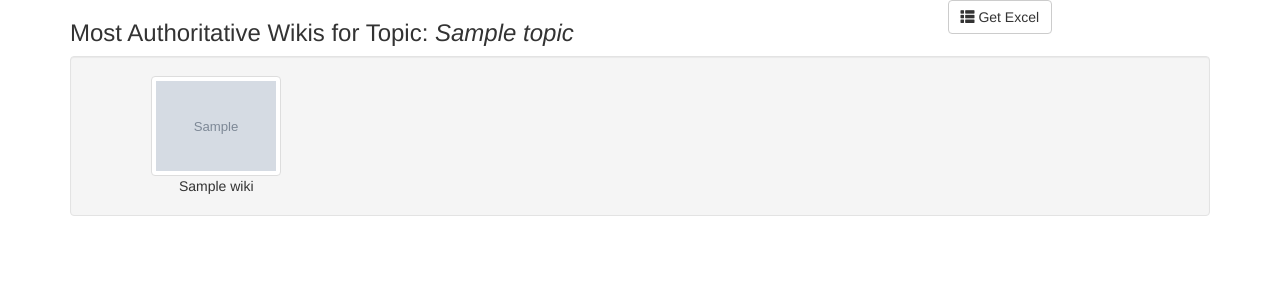
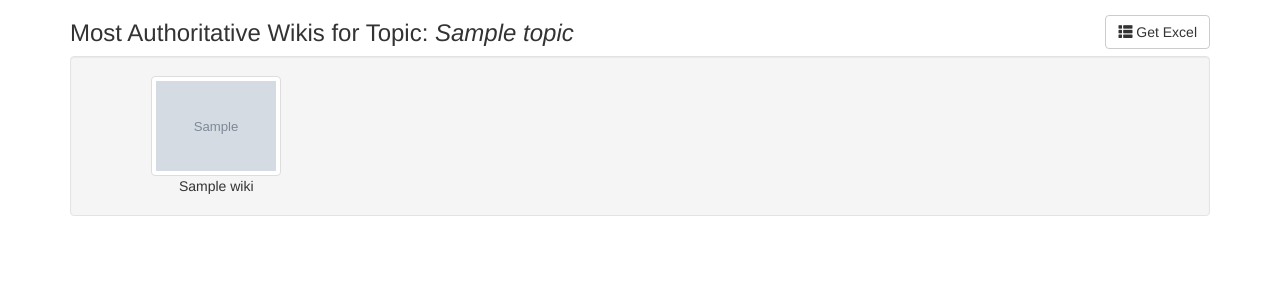
Before and after one commit to Wikia/WikiaAuthority, a Flask app: template AuthorityReporter/templates/wiki.html in a window 1280 px wide. Shown: the top 300 px of the page. Run offline with Flask 2, Linux system fonts and the light colour scheme; the template is opened without the code that fills it: most values are stand-ins (such as "Sample title", 1, 10 or a date in 2020); grey boxes marked "Sample" are stand-in pictures.

Commit message:
styles p

```diff
--- a/AuthorityReporter/templates/wiki.html
+++ b/AuthorityReporter/templates/wiki.html
@@ -14,8 +14,8 @@
         <div class="col-sm-9">
             <h3>Most Authoritative Wikis for Topic: <i>{{topic}}</i></h3>
         </div>
-        <div class="col-sm-3 pull-right">
-            <a href="/topic/{{topic}}/wikis/xls" class="btn btn-default" role="button"><span class="glyphicon glyphicon-th-list"></span> Get Excel</a>
+        <div class="col-sm-3">
+            <a href="/topic/{{topic}}/wikis/xls" class="btn btn-default pull-right" style="margin-top: 15px;" role="button"><span class="glyphicon glyphicon-th-list"></span> Get Excel</a>
         </div>
     </div>
     <div class="well">
```
